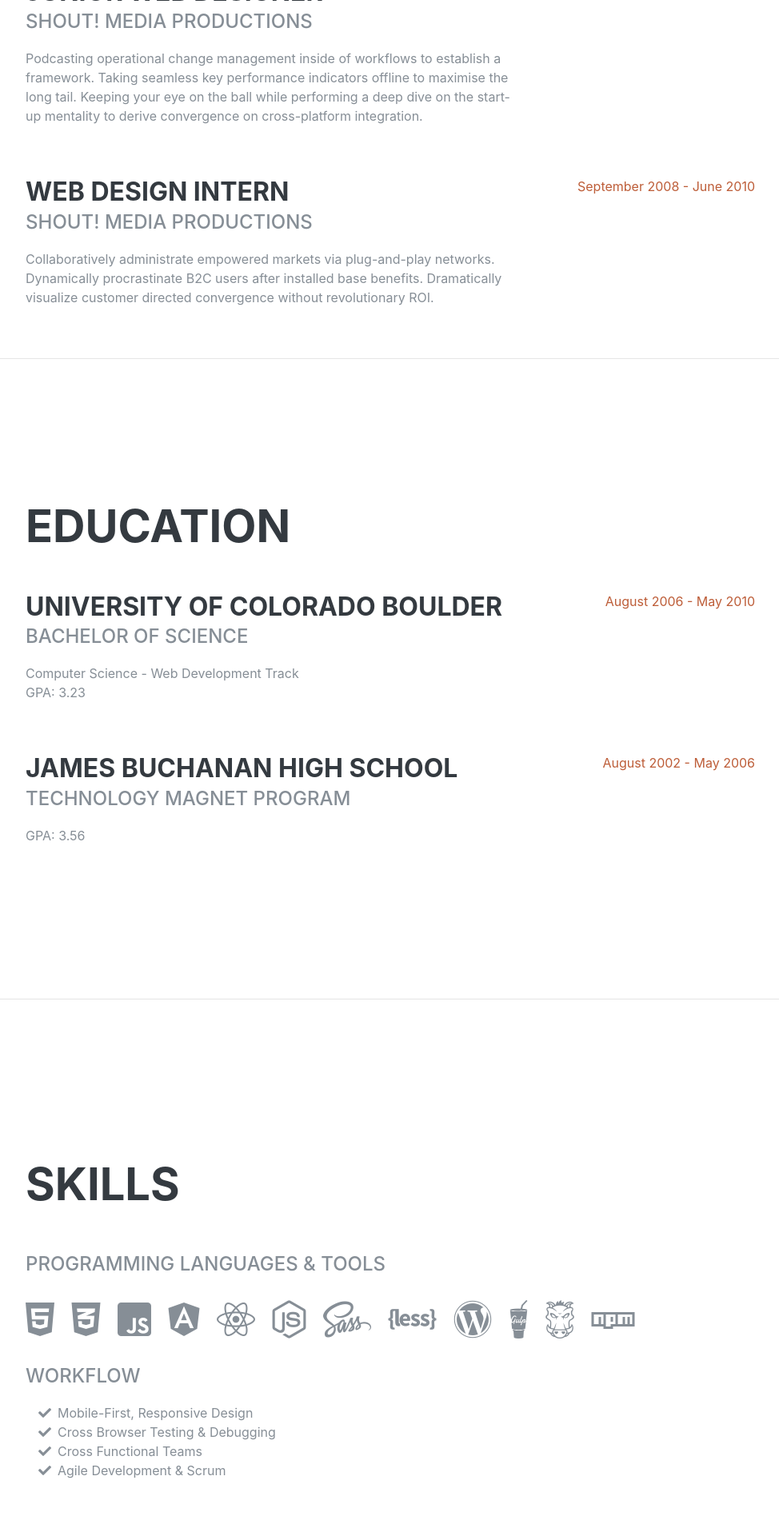
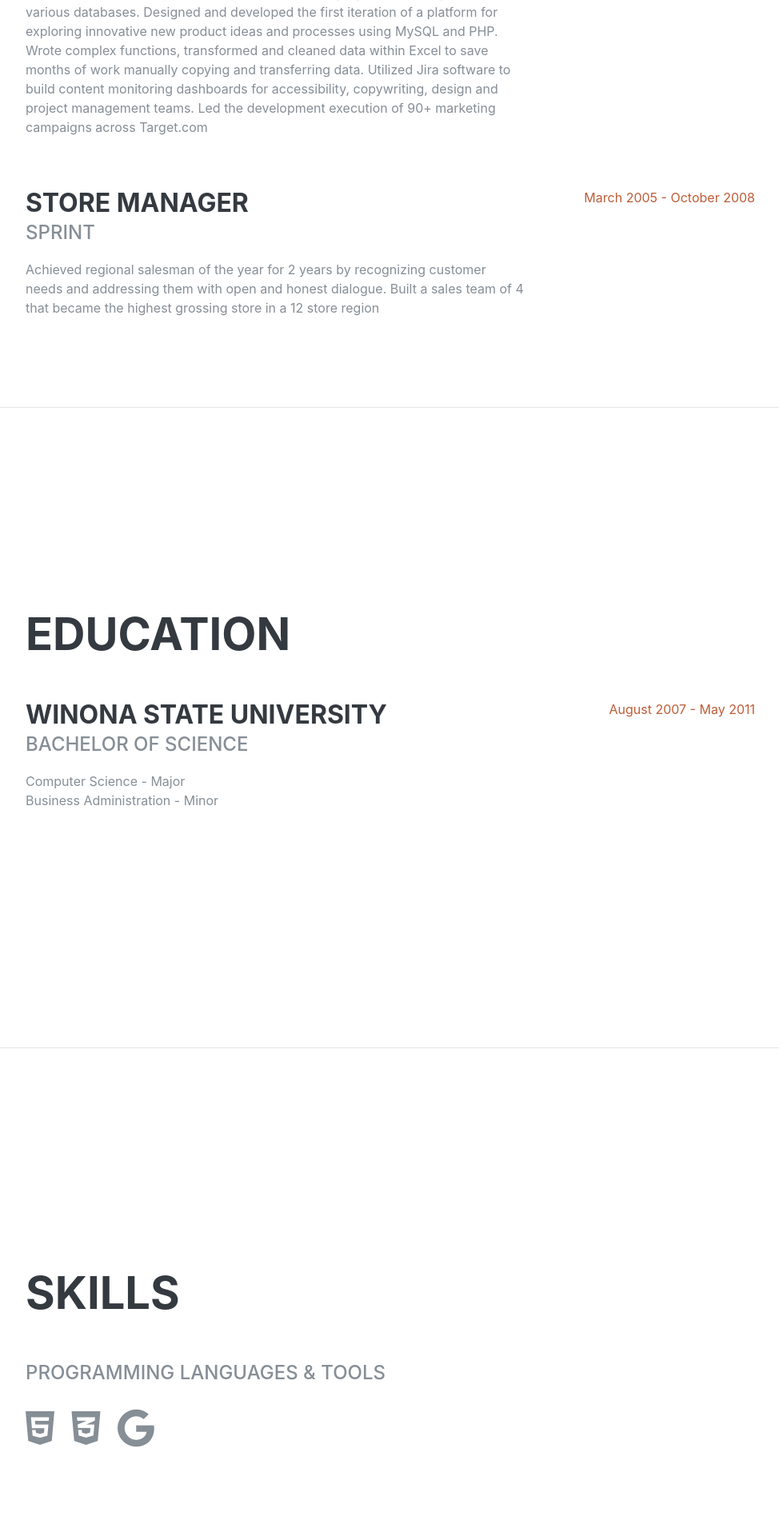
Before and after one commit to krumholz/krumholz, a Flask app: page / in a window 1280 px wide. Shown: the part 1494-3400 px from the top of the page at 80% size, without its empty margins (288-1262 px from the left). Run offline with Flask 2, Linux system fonts and the light colour scheme; some libraries are stand-ins or nearby versions; some web fonts are replaced.

Commit message:
Cleaned up index.html and transferred data from my resume.

```diff
--- a/templates/index.html
+++ b/templates/index.html
@@ -8,7 +8,7 @@
     <meta name="description" content="">
     <meta name="author" content="">
 
-    <title>Resume - Start Bootstrap Theme</title>
+    <title>Nick Krumholz Resume</title>
 
     <!-- Bootstrap core CSS -->
     <link href="./static/vendor/bootstrap/css/bootstrap.min.css" rel="stylesheet">
@@ -52,9 +52,6 @@
           <li class="nav-item">
             <a class="nav-link js-scroll-trigger" href="#interests">Interests</a>
           </li>
-          <li class="nav-item">
-            <a class="nav-link js-scroll-trigger" href="#awards">Awards</a>
-          </li>
         </ul>
       </div>
     </nav>
@@ -66,10 +63,10 @@
           <h1 class="mb-0">Nick
             <span class="text-primary">Krumholz</span>
           </h1>
-          <div class="subheading mb-5">507.205.4050 ·
+          <div class="subheading mb-5">Data Analyst · 507.205.4050 ·
             <a target="_blank" href="mailto:nick.krumholz@gmail.com">nick.krumholz@gmail.com</a>
           </div>
-          <p class="lead mb-5">I am experienced in leveraging agile frameworks to provide a robust synopsis for high level overviews. Iterative approaches to corporate strategy foster collaborative thinking to further the overall value proposition.</p>
+          <p class="lead mb-5">I am experienced in developing web software that solves fundamental problems. I am curious and enjoy challenging myself with the latest technology, however, I also understand that there are times when the existing solution is the right one for the job.</p>
           <div class="social-icons">
             <a href="https://linkedin.com/in/krumholz/">
               <i class="fab fa-linkedin-in"></i>
@@ -92,45 +89,34 @@
 
           <div class="resume-item d-flex flex-column flex-md-row mb-5">
             <div class="resume-content mr-auto">
-              <h3 class="mb-0">Senior Web Developer</h3>
-              <div class="subheading mb-3">Intelitec Solutions</div>
-              <p>Bring to the table win-win survival strategies to ensure proactive domination. At the end of the day, going forward, a new normal that has evolved from generation X is on the runway heading towards a streamlined cloud solution. User generated content in real-time will have multiple touchpoints for offshoring.</p>
+              <h3 class="mb-0">Data Analyst & Back-End Engineer</h3>
+              <div class="subheading mb-3">Mischief Studios</div>
+              <p>Built reporting/debugging scripts using Python for greater visibility into inventory tracking across systems and better foresight for potential end of year inconsistencies. Created a mesh wifi network; set up the internal email, document and calendar systems; and used Square and BigCommerce to build a unified e-commerce & in-store sales channel.</p>
             </div>
             <div class="resume-date text-md-right">
-              <span class="text-primary">March 2013 - Present</span>
+              <span class="text-primary">March 2017 - Present</span>
             </div>
           </div>
 
           <div class="resume-item d-flex flex-column flex-md-row mb-5">
             <div class="resume-content mr-auto">
-              <h3 class="mb-0">Web Developer</h3>
-              <div class="subheading mb-3">Intelitec Solutions</div>
-              <p>Capitalize on low hanging fruit to identify a ballpark value added activity to beta test. Override the digital divide with additional clickthroughs from DevOps. Nanotechnology immersion along the information highway will close the loop on focusing solely on the bottom line.</p>
+              <h3 class="mb-0">Software Engineer</h3>
+              <div class="subheading mb-3">Target Corporation</div>
+              <p>Worked within an agile scrum team over 16 weeks to create a proprietary content management system for Target.com, utilizing MongoDB, PHP, HTML, CSS and a unique configuration of JIRA as a database and workflow engine. Managed the communication and feedback systems between internal teams which led to informed decisions, product enhancements and new features. Expanded the cms to hundreds of internal stakeholders and built Confluence pages for client documentation. Wrote and executed PHP for identifying errors throughout the various databases. Designed and developed the first iteration of a platform for exploring innovative new product ideas and processes using MySQL and PHP. Wrote complex functions, transformed and cleaned data within Excel to save months of work manually copying and transferring data. Utilized Jira software to build content monitoring dashboards for accessibility, copywriting, design and project management teams. Led the development execution of 90+ marketing campaigns across Target.com</p>
             </div>
             <div class="resume-date text-md-right">
-              <span class="text-primary">December 2011 - March 2013</span>
+              <span class="text-primary">September 2011 - September 2016</span>
             </div>
           </div>
 
           <div class="resume-item d-flex flex-column flex-md-row mb-5">
             <div class="resume-content mr-auto">
-              <h3 class="mb-0">Junior Web Designer</h3>
-              <div class="subheading mb-3">Shout! Media Productions</div>
-              <p>Podcasting operational change management inside of workflows to establish a framework. Taking seamless key performance indicators offline to maximise the long tail. Keeping your eye on the ball while performing a deep dive on the start-up mentality to derive convergence on cross-platform integration.</p>
+              <h3 class="mb-0">Store Manager</h3>
+              <div class="subheading mb-3">Sprint</div>
+              <p>Achieved regional salesman of the year for 2 years by recognizing customer needs and addressing them with open and honest dialogue. Built a sales team of 4 that became the highest grossing store in a 12 store region</p>
             </div>
             <div class="resume-date text-md-right">
-              <span class="text-primary">July 2010 - December 2011</span>
-            </div>
-          </div>
-
-          <div class="resume-item d-flex flex-column flex-md-row">
-            <div class="resume-content mr-auto">
-              <h3 class="mb-0">Web Design Intern</h3>
-              <div class="subheading mb-3">Shout! Media Productions</div>
-              <p>Collaboratively administrate empowered markets via plug-and-play networks. Dynamically procrastinate B2C users after installed base benefits. Dramatically visualize customer directed convergence without revolutionary ROI.</p>
-            </div>
-            <div class="resume-date text-md-right">
-              <span class="text-primary">September 2008 - June 2010</span>
+              <span class="text-primary">March 2005 - October 2008</span>
             </div>
           </div>
 
@@ -146,24 +132,13 @@
 
           <div class="resume-item d-flex flex-column flex-md-row mb-5">
             <div class="resume-content mr-auto">
-              <h3 class="mb-0">University of Colorado Boulder</h3>
+              <h3 class="mb-0">Winona State University</h3>
               <div class="subheading mb-3">Bachelor of Science</div>
-              <div>Computer Science - Web Development Track</div>
-              <p>GPA: 3.23</p>
+              <div>Computer Science - Major</div>
+              <div>Business Administration - Minor</div>
             </div>
             <div class="resume-date text-md-right">
-              <span class="text-primary">August 2006 - May 2010</span>
-            </div>
-          </div>
-
-          <div class="resume-item d-flex flex-column flex-md-row">
-            <div class="resume-content mr-auto">
-              <h3 class="mb-0">James Buchanan High School</h3>
-              <div class="subheading mb-3">Technology Magnet Program</div>
-              <p>GPA: 3.56</p>
-            </div>
-            <div class="resume-date text-md-right">
-              <span class="text-primary">August 2002 - May 2006</span>
+              <span class="text-primary">August 2007 - May 2011</span>
             </div>
           </div>
 
@@ -184,39 +159,15 @@
             <li class="list-inline-item">
               <i class="fab fa-css3-alt"></i>
             </li>
+            <!-- <li class="list-inline-item">
+              <i class="fab fa-cloud"></i>
+            </li> -->
             <li class="list-inline-item">
-              <i class="fab fa-js-square"></i>
-            </li>
-            <li class="list-inline-item">
-              <i class="fab fa-angular"></i>
-            </li>
-            <li class="list-inline-item">
-              <i class="fab fa-react"></i>
-            </li>
-            <li class="list-inline-item">
-              <i class="fab fa-node-js"></i>
-            </li>
-            <li class="list-inline-item">
-              <i class="fab fa-sass"></i>
-            </li>
-            <li class="list-inline-item">
-              <i class="fab fa-less"></i>
-            </li>
-            <li class="list-inline-item">
-              <i class="fab fa-wordpress"></i>
-            </li>
-            <li class="list-inline-item">
-              <i class="fab fa-gulp"></i>
-            </li>
-            <li class="list-inline-item">
-              <i class="fab fa-grunt"></i>
-            </li>
-            <li class="list-inline-item">
-              <i class="fab fa-npm"></i>
+              <i class="fab fa-google"></i>
             </li>
           </ul>
 
-          <div class="subheading mb-3">Workflow</div>
+          <!-- <div class="subheading mb-3">Workflow</div>
           <ul class="fa-ul mb-0">
             <li>
               <i class="fa-li fa fa-check"></i>
@@ -231,7 +182,7 @@
               <i class="fa-li fa fa-check"></i>
               Agile Development &amp; Scrum</li>
           </ul>
-        </div>
+        </div> -->
       </section>
 
       <hr class="m-0">
@@ -239,44 +190,8 @@
       <section class="resume-section p-3 p-lg-5 d-flex flex-column" id="interests">
         <div class="my-auto">
           <h2 class="mb-5">Interests</h2>
-          <p>Apart from being a web developer, I enjoy most of my time being outdoors. In the winter, I am an avid skier and novice ice climber. During the warmer months here in Colorado, I enjoy mountain biking, free climbing, and kayaking.</p>
-          <p class="mb-0">When forced indoors, I follow a number of sci-fi and fantasy genre movies and television shows, I am an aspiring chef, and I spend a large amount of my free time exploring the latest technology advancements in the front-end web development world.</p>
-        </div>
-      </section>
-
-      <hr class="m-0">
-
-      <section class="resume-section p-3 p-lg-5 d-flex flex-column" id="awards">
-        <div class="my-auto">
-          <h2 class="mb-5">Awards &amp; Certifications</h2>
-          <ul class="fa-ul mb-0">
-            <li>
-              <i class="fa-li fa fa-trophy text-warning"></i>
-              Google Analytics Certified Developer</li>
-            <li>
-              <i class="fa-li fa fa-trophy text-warning"></i>
-              Mobile Web Specialist - Google Certification</li>
-            <li>
-              <i class="fa-li fa fa-trophy text-warning"></i>
-              1<sup>st</sup>
-              Place - University of Colorado Boulder - Emerging Tech Competition 2009</li>
-            <li>
-              <i class="fa-li fa fa-trophy text-warning"></i>
-              1<sup>st</sup>
-              Place - University of Colorado Boulder - Adobe Creative Jam 2008 (UI Design Category)</li>
-            <li>
-              <i class="fa-li fa fa-trophy text-warning"></i>
-              2<sup>nd</sup>
-              Place - University of Colorado Boulder - Emerging Tech Competition 2008</li>
-            <li>
-              <i class="fa-li fa fa-trophy text-warning"></i>
-              1<sup>st</sup>
-              Place - James Buchanan High School - Hackathon 2006</li>
-            <li>
-              <i class="fa-li fa fa-trophy text-warning"></i>
-              3<sup>rd</sup>
-              Place - James Buchanan High School - Hackathon 2005</li>
-          </ul>
+          <p>Besides programming I am an avid outdoors person. Visiting National Parks and traveling to faraway places is especially intriguing to me.</p>
+          <!-- <p class="mb-0">When forced indoors, I follow a number of sci-fi and fantasy genre movies and television shows, I am an aspiring chef, and I spend a large amount of my free time exploring the latest technology advancements in the front-end web development world.</p> -->
         </div>
       </section>
 
```
